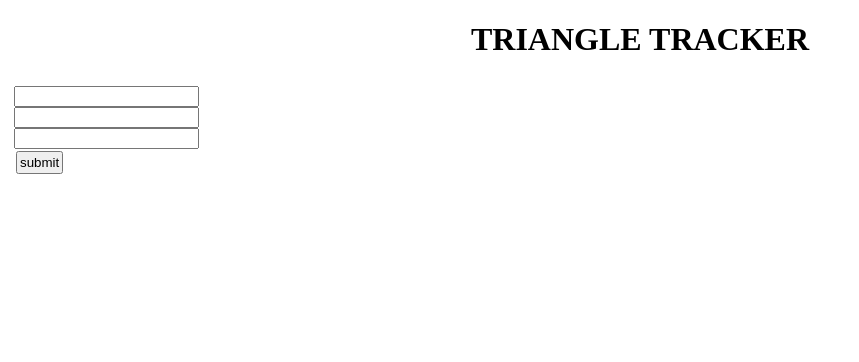
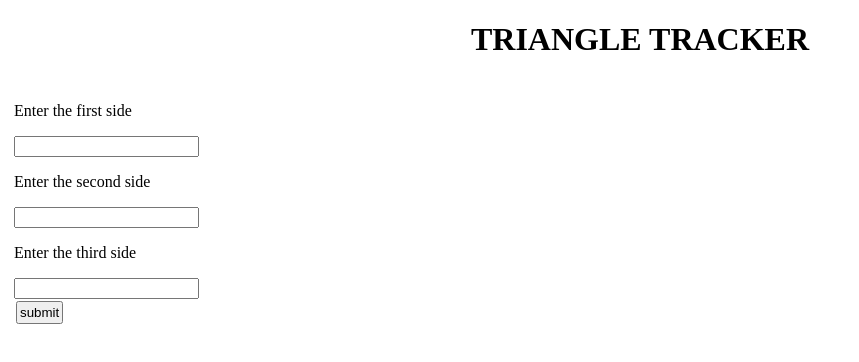
Before and after one commit to ratemolewis/Triangle-Web-App, a plain HTML site: page index.html in a window 1280 px wide. Shown: the whole page, without its empty margins (0-859 px from the left). Drawn offline with Linux system fonts and the light colour scheme.

Commit message:
add the headings

```diff
--- a/index.html
+++ b/index.html
@@ -9,8 +9,11 @@
     <link rel="stylesheet" href="styles/styles.css">
     <div class="ratemo">
       <form class="frm" action="index.html" method="post" id="myform">
+        <p>Enter the first side</p>
         <input type="text" name="side1" value=""><br>
+        <p>Enter the second side</p>
         <input type="text" name="side2" value=""><br>
+        <p>Enter the third side</p>
         <input type="text" name="side3" value=""><br>
       </form>
       <button class="buton" onclick="trial()">submit</button>
```
